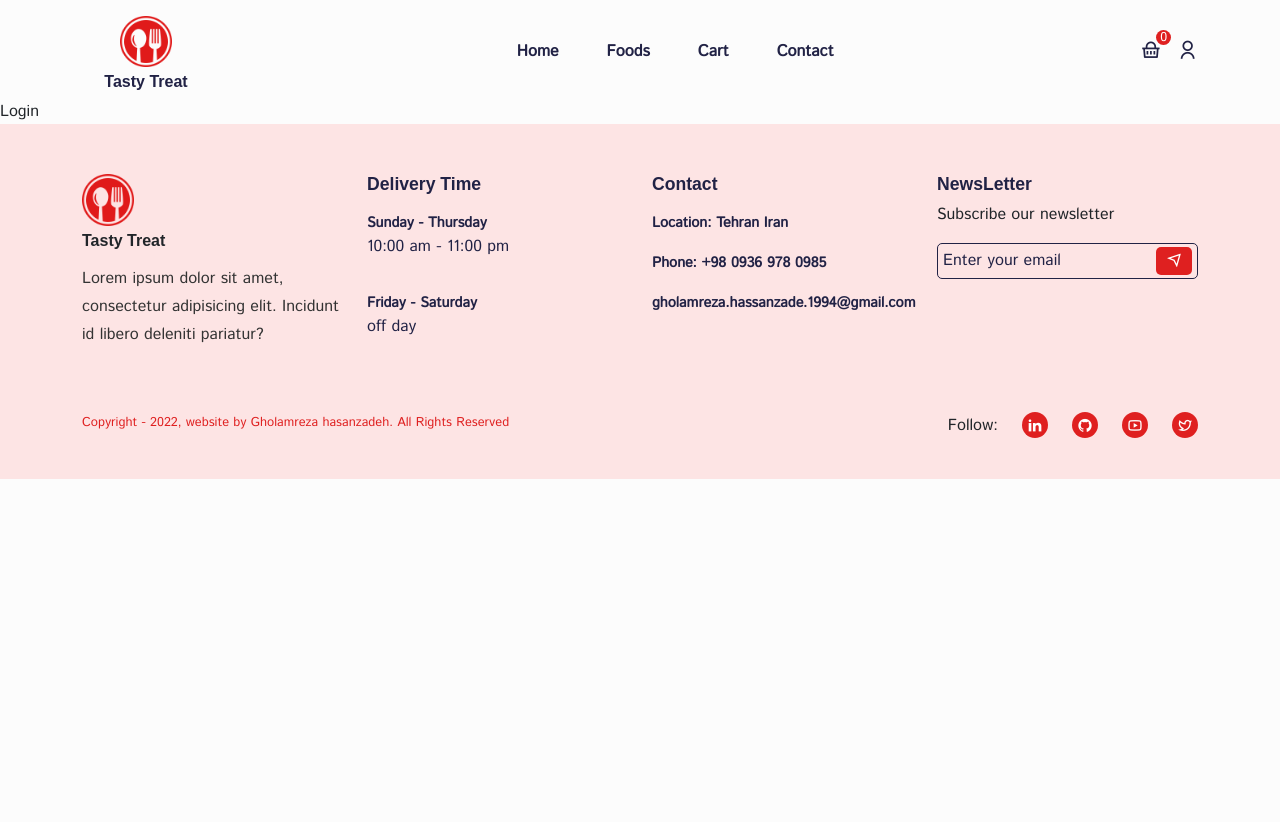
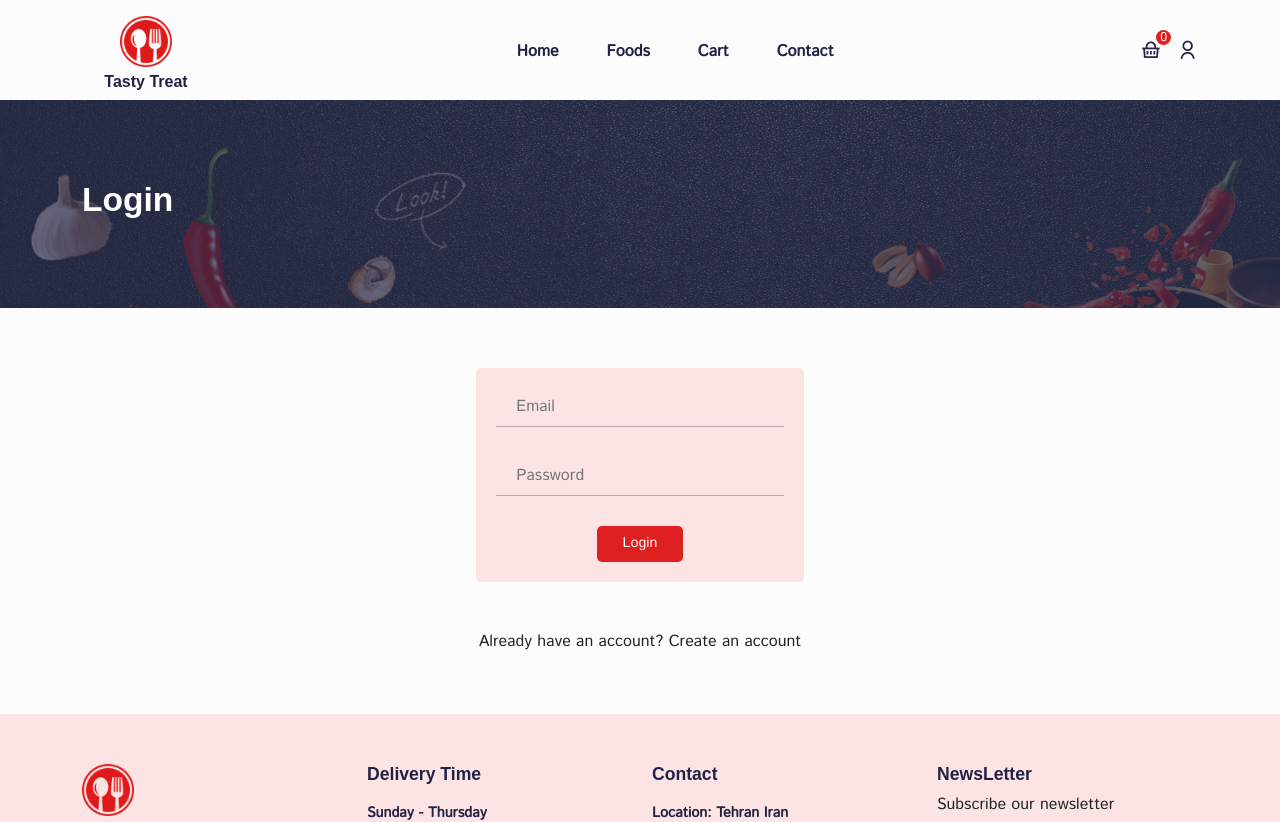
Before and after one commit to gholamreza-hasnzade/Reactjs-food-App-redux-toolkit, a React (Create React App) app: page /login in a window 1280 px wide. Shown: the top 822 px of the page. Before the commit the page ends 800 px from the top, so only its background shows below. Built offline with nearby package versions, Linux system fonts and the light colour scheme; a web font is replaced by a local one.

Commit message:
fixed login page

```diff
--- a/src/pages/login/Login.jsx
+++ b/src/pages/login/Login.jsx
@@ -1,9 +1,48 @@
-import React from 'react'
+import React, { useRef } from "react";
+import { Container, Row, Col } from "reactstrap";
+import { Link } from "react-router-dom";
+
+import Helmet from "../../components/helmet/Helmet";
+import { CommonSection } from "../../components/UI";
 
 const Login = () => {
+
+  const LoginNameRef = useRef();
+  const LoginPasswordRef = useRef();
+
+
+  const submitHandler = e => {
+    e.preventDefault();
+  }
   return (
-    <div>Login</div>
-  )
-}
+    <Helmet title={"login"}>
+      <CommonSection title={"Login"} />
 
-export default Login
+      <section>
+        <Container>
+          <Row>
+            <Col lg="6" md="6" sm="12" className="mx-auto text-center">
+              <form action="" className="form mb-5" onSubmit={submitHandler}>
+                <div className="form__group">
+                  <input type="email" placeholder="Email" required ref={LoginNameRef}/>
+                </div>
+
+                <div className="form__group">
+                  <input type="password" placeholder="Password" required ref={LoginPasswordRef}/>
+                </div>
+                <button type="submit" className="addToCart__btn">
+                  Login
+                </button>
+              </form>
+              <Link to="/register">
+                Already have an account? Create an account
+              </Link>
+            </Col>
+          </Row>
+        </Container>
+      </section>
+    </Helmet>
+  );
+};
+
+export default Login;
```
